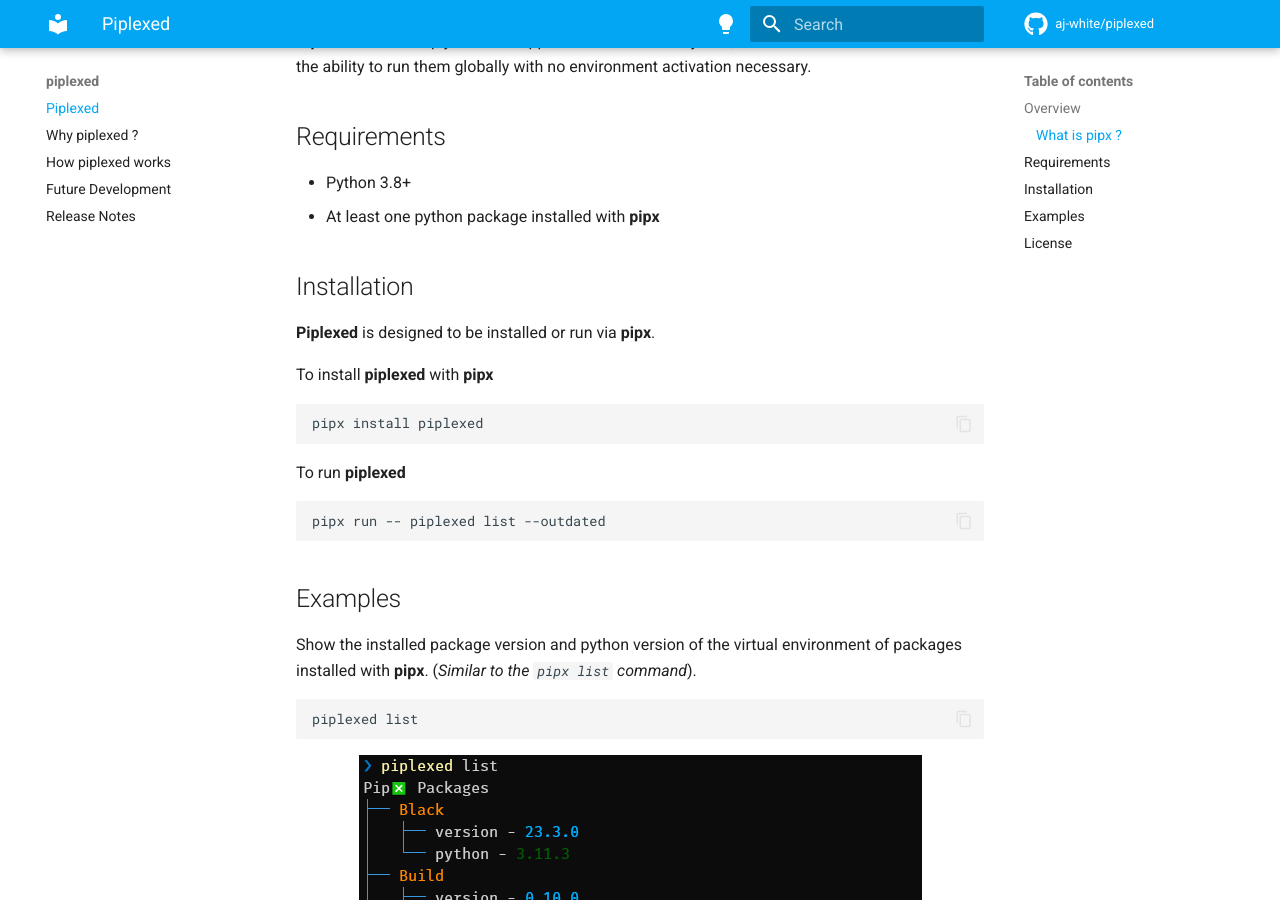
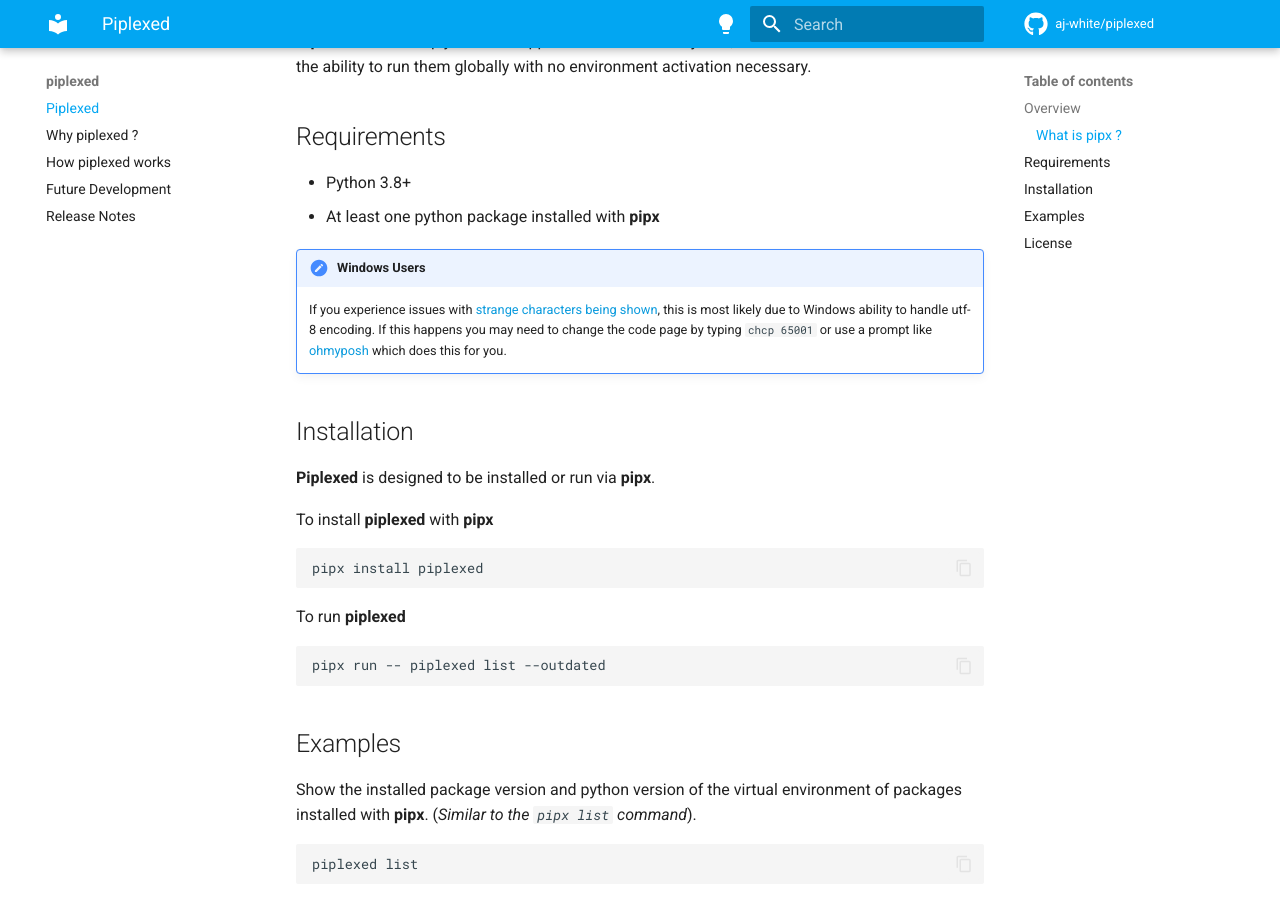
Before and after one commit to aj-white/piplexed, an MkDocs documentation site: the page built from docs/index.md, in a window 1280 px wide and 900 px high, scrolled down 491 px. Built offline with MkDocs 1.6.1 and Material for MkDocs 9.7.7, drawn with Linux system fonts in a browser that asks for light colours; comment, search, counter and statistics services are not loaded.

Commit message:
📝add info for windows display issue

```diff
--- a/docs/index.md
+++ b/docs/index.md
@@ -22,6 +22,11 @@
 
 - Python 3.8+
 - At least one python package installed with **pipx**
+
+!!! note "Windows Users"
+
+    If you experience issues with [strange characters being shown](https://github.com/aj-white/piplexed/issues/21), this is most likely due to Windows ability to handle utf-8 encoding.
+    If this happens you may need to change the code page by typing `chcp 65001` or use a prompt like [ohmyposh](https://ohmyposh.dev/) which does this for you.
 
 ## Installation
 
```
Also changed, not shown: CHANGELOG.md (+1 -0 lines), docs/Release-notes.md (+5 -0 lines).
